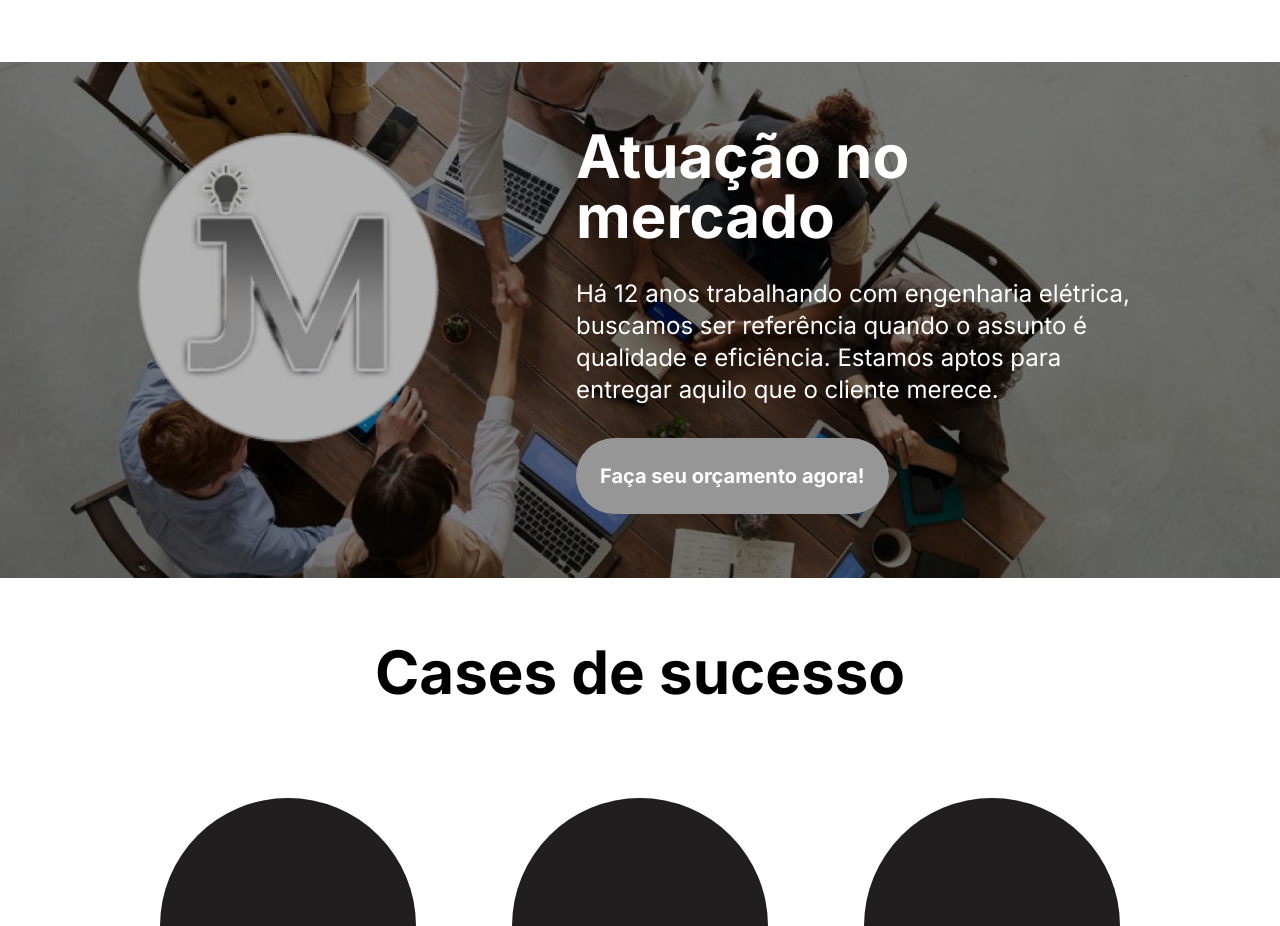
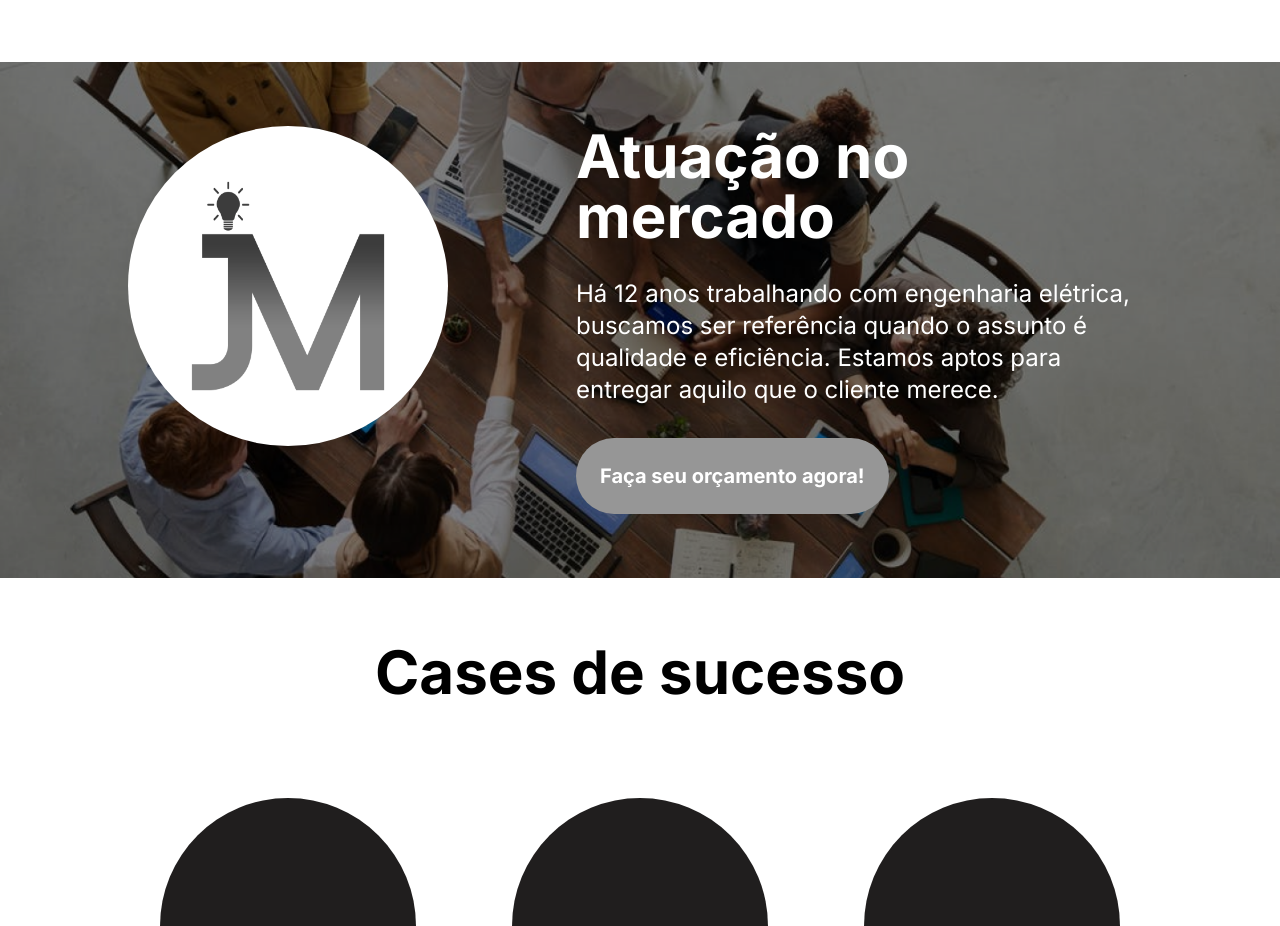
Before and after one commit to JellyFishDevelopment/jm-eletrica, a React (Vite) app: page / in a window 1280 px wide. Shown: the part 1006-1932 px from the top of the page. Built offline with nearby package versions, Linux system fonts and the light colour scheme.

Commit message:
Logo alterada

```diff
--- a/src/pages/Home.tsx
+++ b/src/pages/Home.tsx
@@ -2,6 +2,7 @@ import { CaretDown, ClipboardText, Lightning, NotePencil } from 'phosphor-react'
 
 import bannerOne from './../assets/banner-1.png'
 import logoImage from './../assets/logo-jm.png'
+import logoImageFundo from './../assets/logo-jm-fundo.png'
 import { FloatingWhatsApp } from 'react-floating-whatsapp'
 import ServiceCard from '../components/ServiceCard'
 import SuccessCase from '../components/SuccessCase'
@@ -106,8 +107,8 @@ export default function Home() {
           className="flex flex-col sm:flex-row justify-between"
         >
           <img
-            src={logoImage}
-            className="w-40 h-40 sm:w-80 sm:h-80 mx-auto"
+            src={logoImageFundo}
+            className="w-40 h-40 sm:w-80 sm:h-80 mx-auto rounded-full"
             alt="Logo"
           />
           <div className="text-center sm:w-1/2 sm:text-left mx-auto text-white">
```
Also changed, not shown: src/assets/logo-jm-fundo.png (added), src/assets/logo-jm.png.
